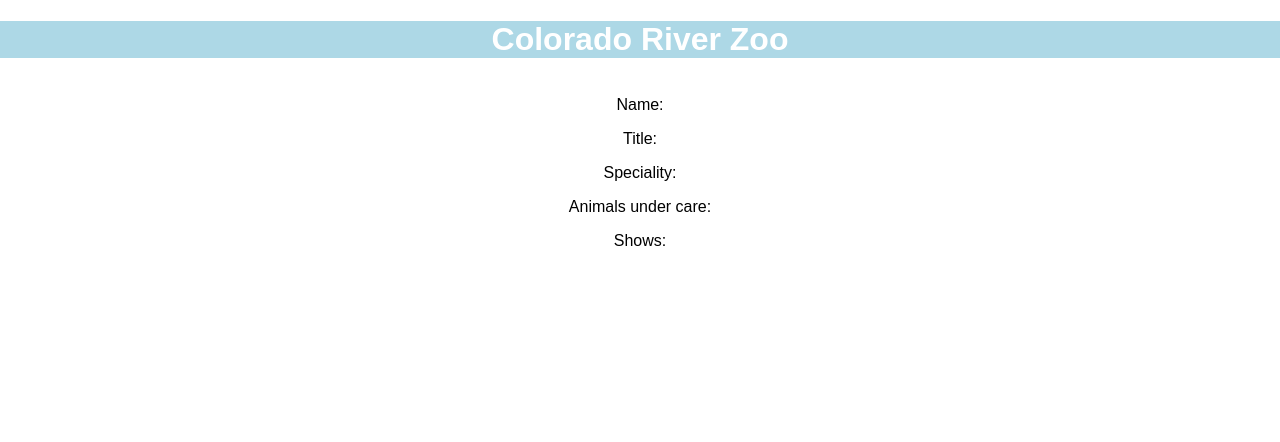
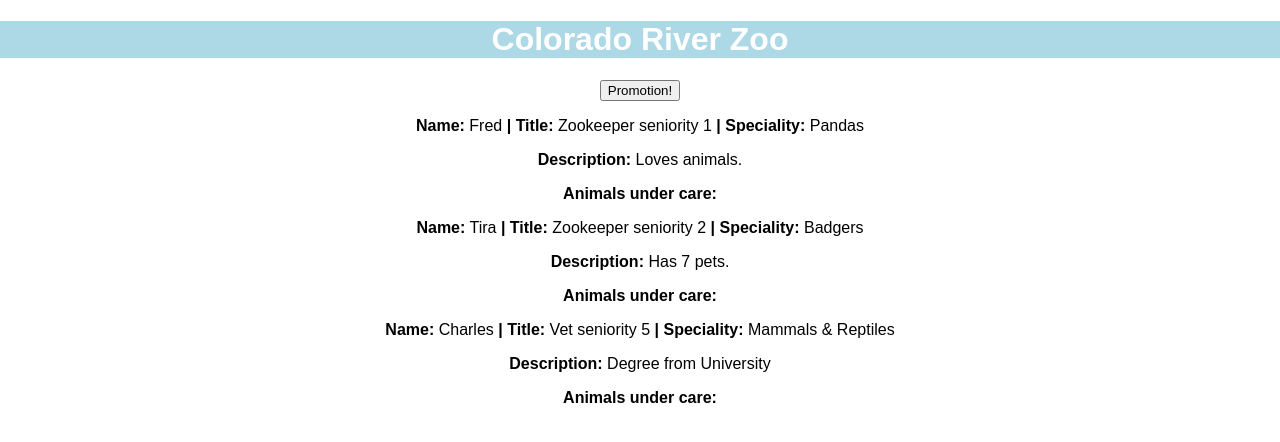
Before and after one commit to sorenKaram/zoo-employees, a React (Create React App) app in the folder webapp/: page / in a window 1280 px wide. Shown: the top 442 px of the page. Built offline with nearby package versions, Linux system fonts and the light colour scheme.

Commit message:
using state and props and props.children

```diff
--- a/webapp/src/App.js
+++ b/webapp/src/App.js
@@ -3,11 +3,37 @@ import './App.css';
 import Employee from './components-functional/Employee.js';
 
 class App extends Component {
+  state = {
+    persons: [
+      {name: "Fred", title: "Zookeeper", level: 1, speciality: "Pandas", desc: "Loves animals."},
+      {name: "Tira", title: "Zookeeper", level: 2, speciality: "Badgers", desc: "Has 7 pets."},
+      {name: "Charles", title: "Vet", level: 5, speciality: "Mammals & Reptiles", desc: "Degree from University"},
+    ]
+  };
+
+  promotionHandler = () => {
+    console.log('wat clicked');
+
+    this.setState(
+      this.state.persons.map(emp => {
+        if(emp.level > 1){
+          emp.level--;
+        }
+      })
+    );
+  };
+
   render() {
     return (
       <div className="App-Root">
         <h1 className="web-header">Colorado River Zoo</h1>
-        <div className="employee" ><Employee/></div>
+        <button onClick={this.promotionHandler}>Promotion!</button>
+        <Employee name={this.state.persons[0].name} title={this.state.persons[0].title} level={this.state.persons[0].level}
+        speciality={this.state.persons[0].speciality}>{this.state.persons[0].desc}</Employee>
+        <Employee name={this.state.persons[1].name} title={this.state.persons[1].title} level={this.state.persons[1].level}
+        speciality={this.state.persons[1].speciality}>{this.state.persons[1].desc}</Employee>
+        <Employee name={this.state.persons[2].name} title={this.state.persons[2].title} level={this.state.persons[2].level}
+        speciality={this.state.persons[2].speciality}>{this.state.persons[2].desc}</Employee>
 
       </div>
     );
--- a/webapp/src/components-functional/Employee.js
+++ b/webapp/src/components-functional/Employee.js
@@ -1,16 +1,14 @@
 import React from 'react';
-import Shows from './Shows.js';
 
 const employee = ( props ) => {
     return (
         <div>
-            <p>Name: </p>
-            <p>Title: </p>
-            <p>Speciality: </p>
-            <p>Animals under care: </p>
-            <div>Shows:
-                {/* <Shows/> */}
-            </div>
+            <p><b>Name:</b> {props.name} <b> | Title:</b> {props.title} seniority {props.level}<b> | Speciality:</b> {props.speciality}</p>
+            <p><b>Description: </b> {props.children}</p>
+            <p><b>Animals under care: </b></p>
+            {/* <div><b>Shows:</b>
+                <Shows/>
+            </div> */}
         </div>
     );
 };
```
